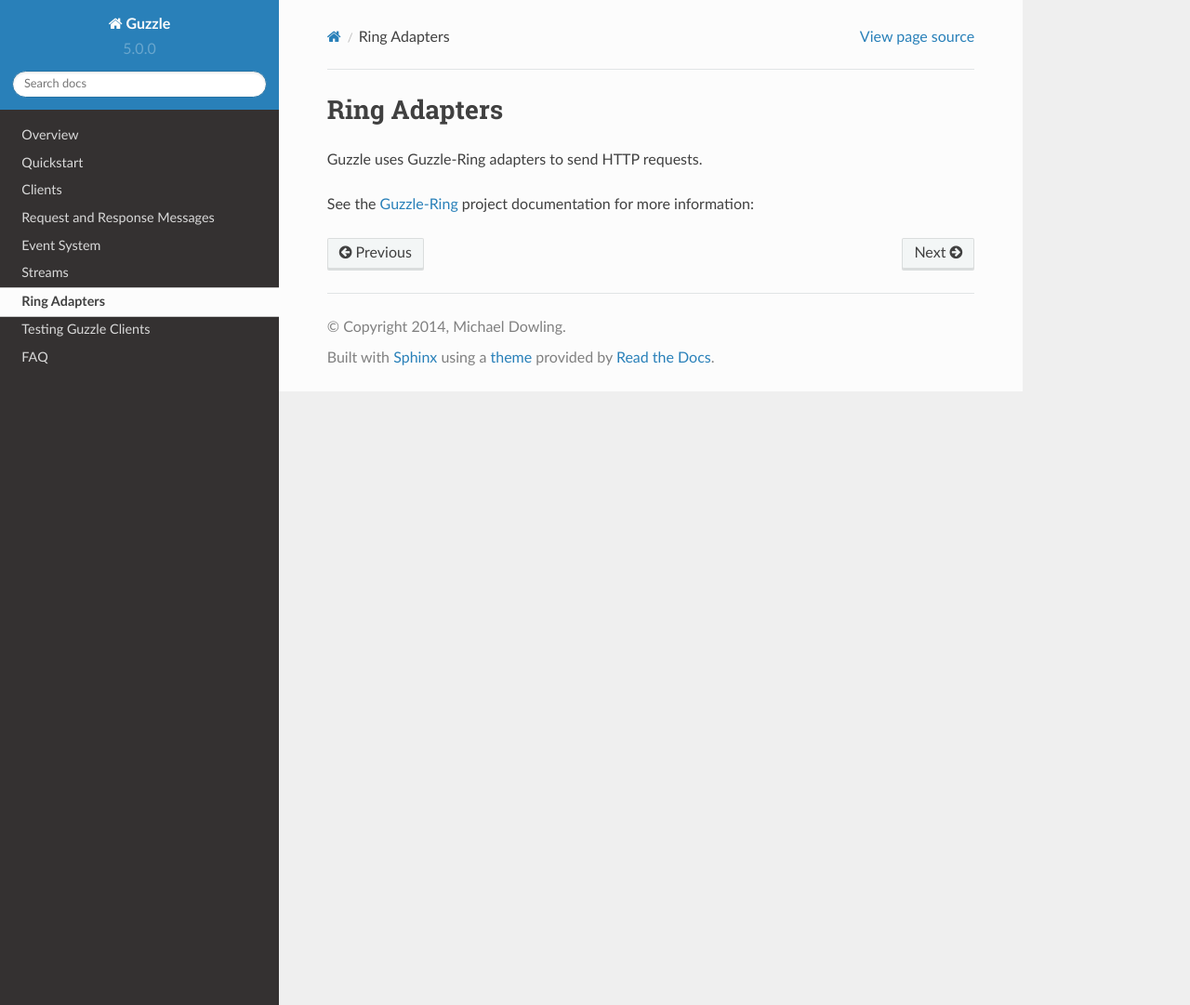
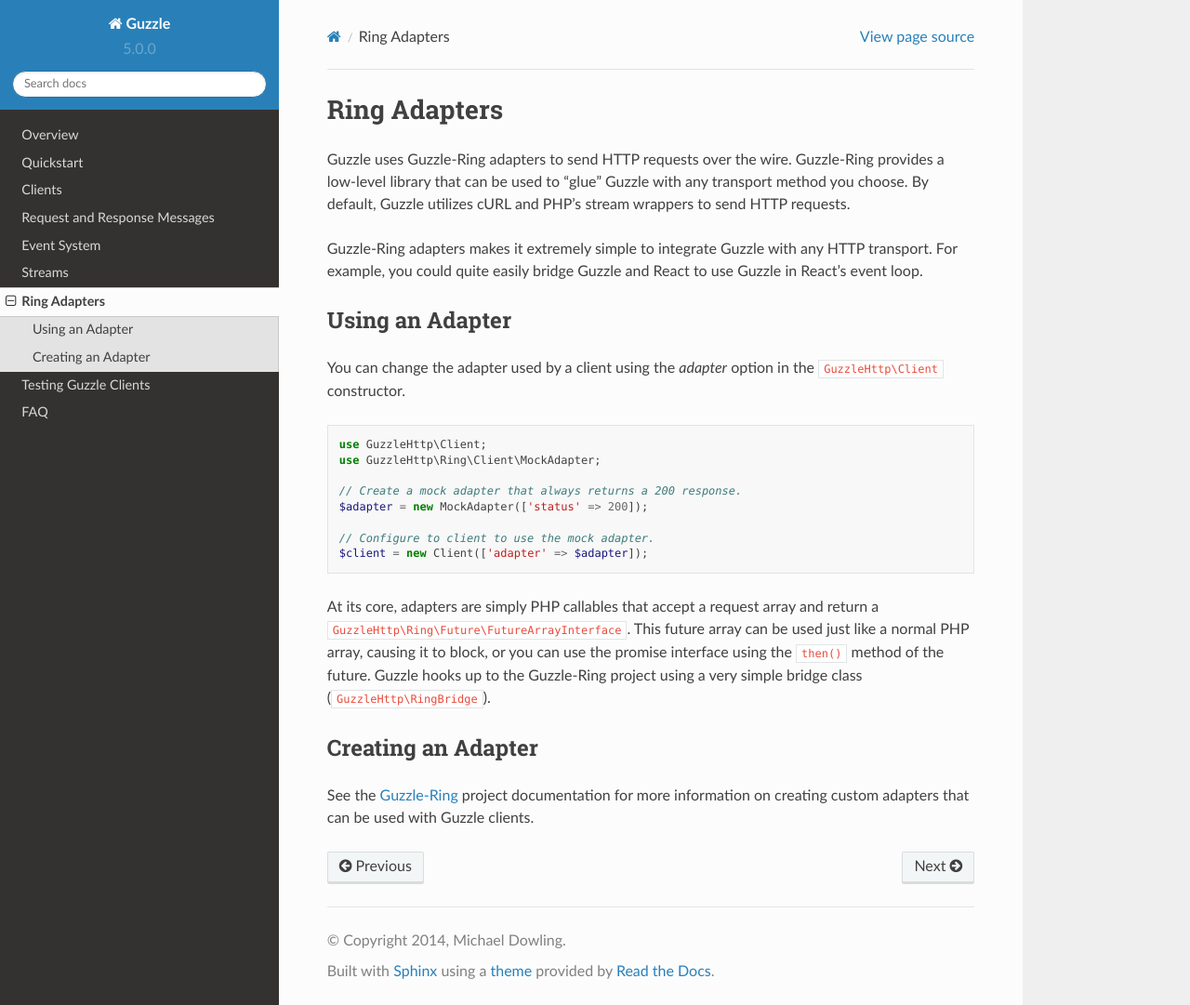
Before and after one commit to guzzle/guzzle, a Sphinx documentation site: the page built from docs/adapters.rst, in a window 1280 px wide and 1081 px high. Shown: the whole window at 93% size. Built offline with Sphinx 7.4.7 and the Read the Docs theme 2.0.0, drawn with Linux system fonts in a browser that asks for light colours.

Commit message:
More doc updates

```diff
--- a/docs/adapters.rst
+++ b/docs/adapters.rst
@@ -2,7 +2,42 @@
 Ring Adapters
 =============
 
-Guzzle uses Guzzle-Ring adapters to send HTTP requests.
+Guzzle uses Guzzle-Ring adapters to send HTTP requests over the wire.
+Guzzle-Ring provides a low-level library that can be used to "glue" Guzzle with
+any transport method you choose. By default, Guzzle utilizes cURL and PHP's
+stream wrappers to send HTTP requests.
+
+Guzzle-Ring adapters makes it extremely simple to integrate Guzzle with any
+HTTP transport. For example, you could quite easily bridge Guzzle and React
+to use Guzzle in React's event loop.
+
+Using an Adapter
+----------------
+
+You can change the adapter used by a client using the `adapter` option in the
+``GuzzleHttp\Client`` constructor.
+
+.. code-block:: php
+
+    use GuzzleHttp\Client;
+    use GuzzleHttp\Ring\Client\MockAdapter;
+
+    // Create a mock adapter that always returns a 200 response.
+    $adapter = new MockAdapter(['status' => 200]);
+
+    // Configure to client to use the mock adapter.
+    $client = new Client(['adapter' => $adapter]);
+
+At its core, adapters are simply PHP callables that accept a request array
+and return a ``GuzzleHttp\Ring\Future\FutureArrayInterface``. This future array
+can be used just like a normal PHP array, causing it to block, or you can use
+the promise interface using the ``then()`` method of the future. Guzzle hooks
+up to the Guzzle-Ring project using a very simple bridge class
+(``GuzzleHttp\RingBridge``).
+
+Creating an Adapter
+-------------------
 
 See the `Guzzle-Ring <http://guzzle-ring.readthedocs.org>`_ project
-documentation for more information:
+documentation for more information on creating custom adapters that can be
+used with Guzzle clients.
--- a/docs/overview.rst
+++ b/docs/overview.rst
@@ -35,7 +35,7 @@
 
 .. code-block:: bash
 
-    php composer.phar require guzzlehttp/guzzle:~4
+    php composer.phar require guzzlehttp/guzzle:~5
 
 Alternatively, you can specify Guzzle as a dependency in your project's
 existing composer.json file:
@@ -44,7 +44,7 @@
 
     {
       "require": {
-         "guzzlehttp/guzzle": "4.*"
+         "guzzlehttp/guzzle": "~5"
       }
    }
 
```
Also changed, not shown: docs/clients.rst (+11 -14 lines), docs/events.rst (+36 -3 lines), docs/http-messages.rst (+13 -10 lines), docs/quickstart.rst (+10 -0 lines).
